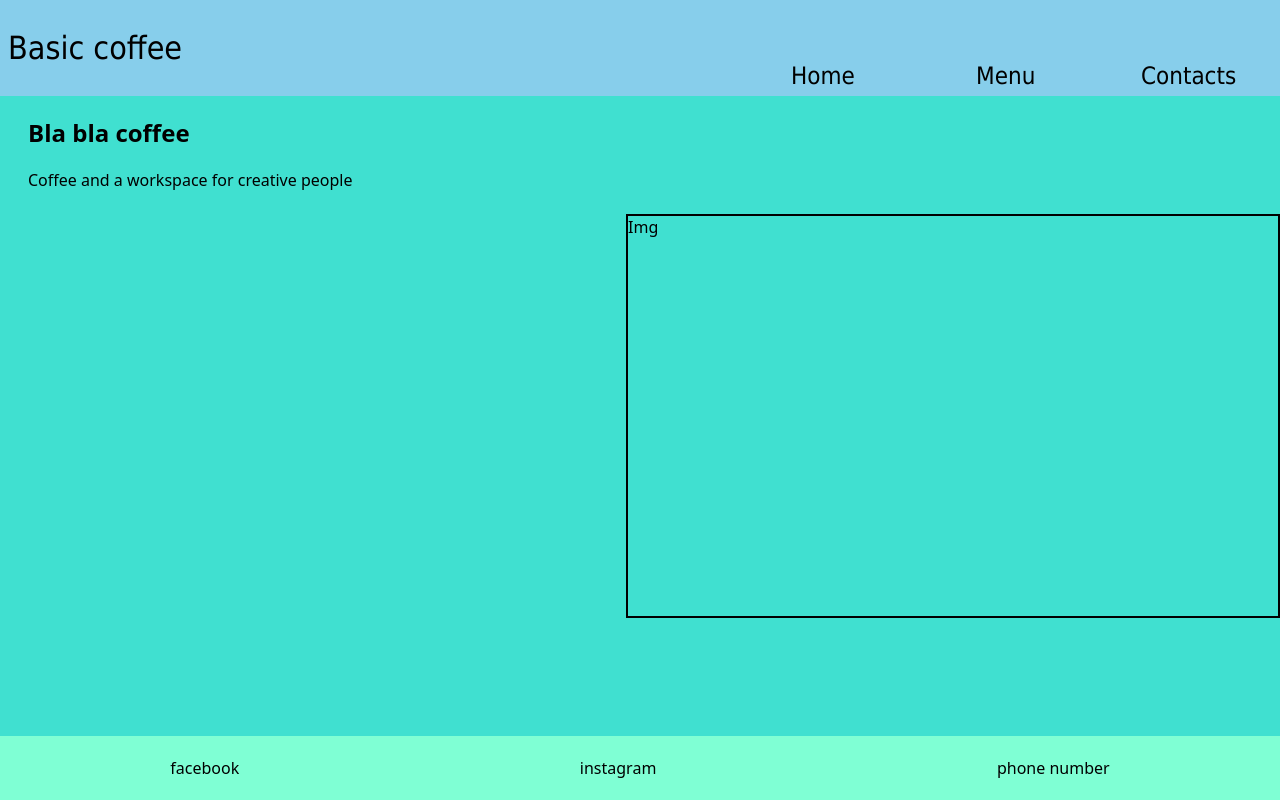
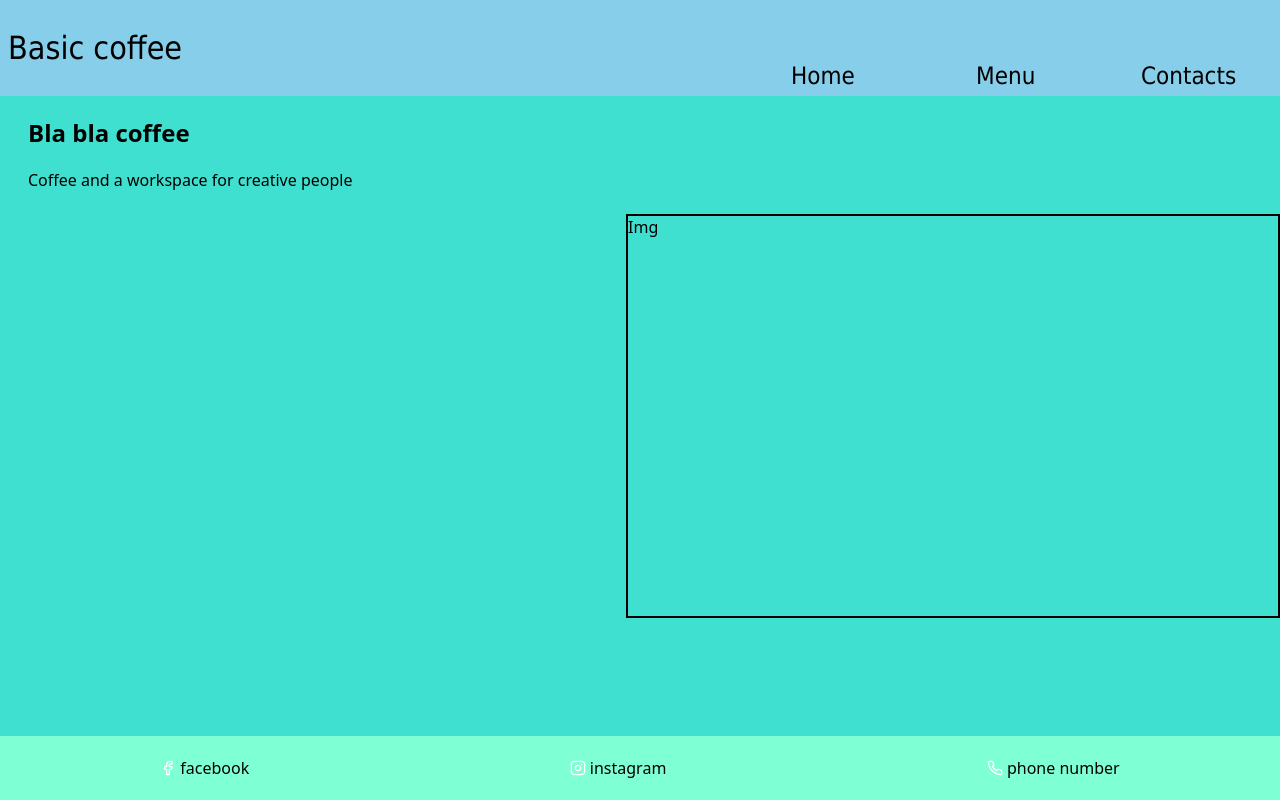
Before and after one commit to JacksonTeller/odin-restaurant-page, a website built with webpack: page dist/index.html in a window 1280 px wide. Built offline with nearby package versions, Linux system fonts and the light colour scheme.

Commit message:
Create basic footer setup

```diff
--- a/src/style.css
+++ b/src/style.css
@@ -76,7 +76,8 @@ ul {
     align-items: center;
 }
 
-/* li {
+li {
     display: flex;
     align-items: center;
-} */
+    gap: 4px;
+}
```
Also changed, not shown: dist/index.html, src/images/facebook.svg (added), src/images/instagram.svg (added), src/images/phone.svg (added).
